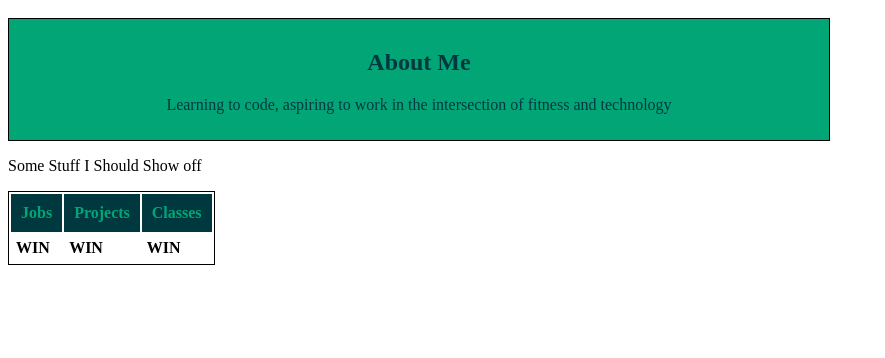
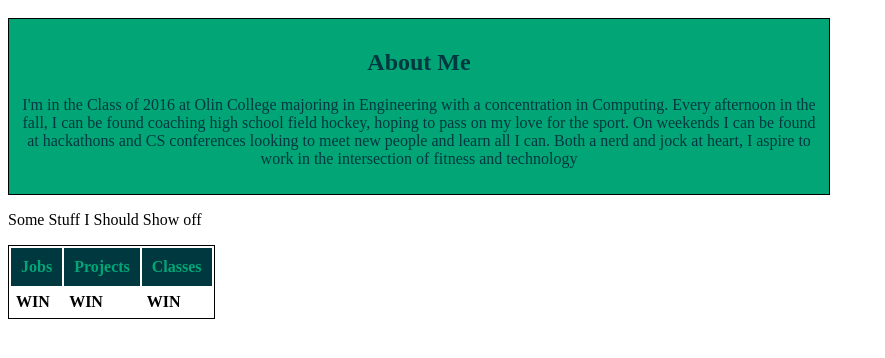
Before and after one commit to alisonberkowitz/alisonberkowitz.github.io, a plain HTML site: page index.html in a window 1280 px wide. Shown: the part 48-406 px from the top of the page, without its empty margins (0-885 px from the left). Drawn offline with Linux system fonts and the light colour scheme.

Commit message:
editing my about me paragraph

```diff
--- a/index.html
+++ b/index.html
@@ -10,7 +10,7 @@
     <h1>Alison Berkowitz</h1>
     <section id="about">
     <h2>About Me</h2>
-    <p id="aboutText">Learning to code, aspiring to work in the intersection of fitness and technology</p>
+    <p id="aboutText">I'm in the Class of 2016 at Olin College majoring in Engineering with a concentration in Computing. Every afternoon in the fall, I can be found coaching high school field hockey, hoping to pass on my love for the sport. On weekends I can be found at hackathons and CS conferences looking to meet new people and learn all I can. Both a nerd and jock at heart, I aspire to work in the intersection of fitness and technology</p>
     </section>
     <p>Some Stuff I Should Show off</p>
     <table>
```
